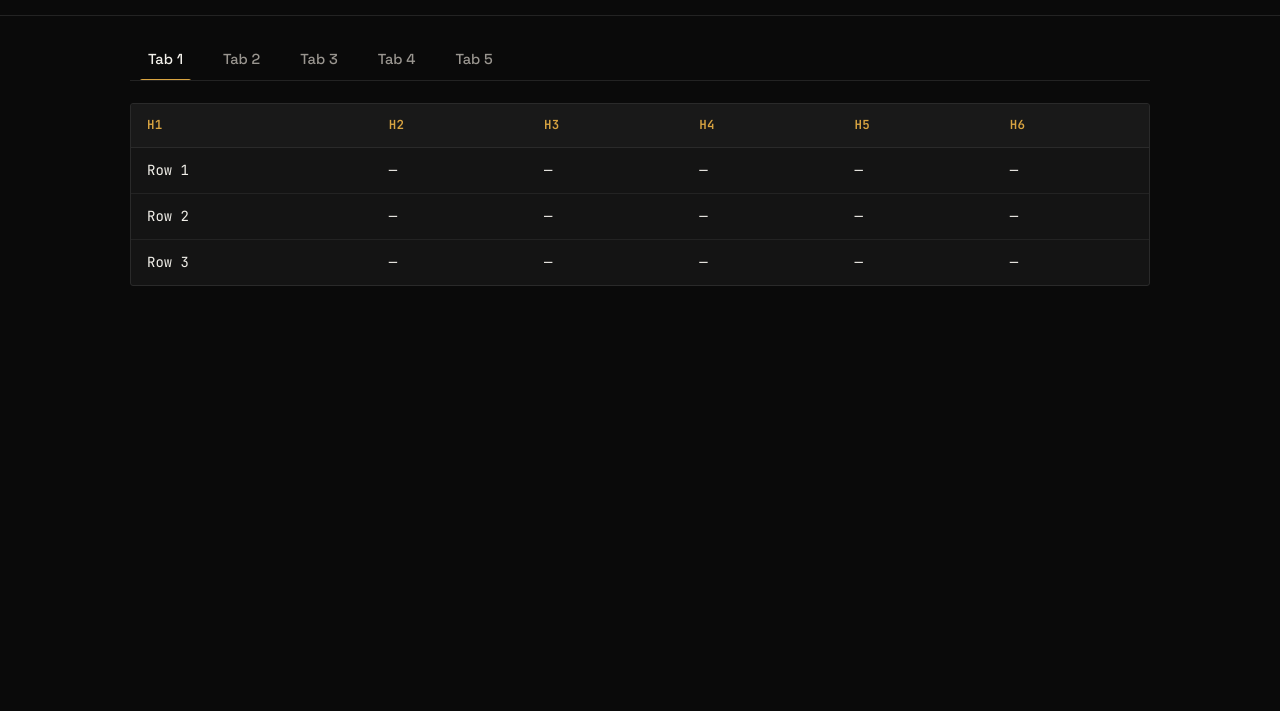
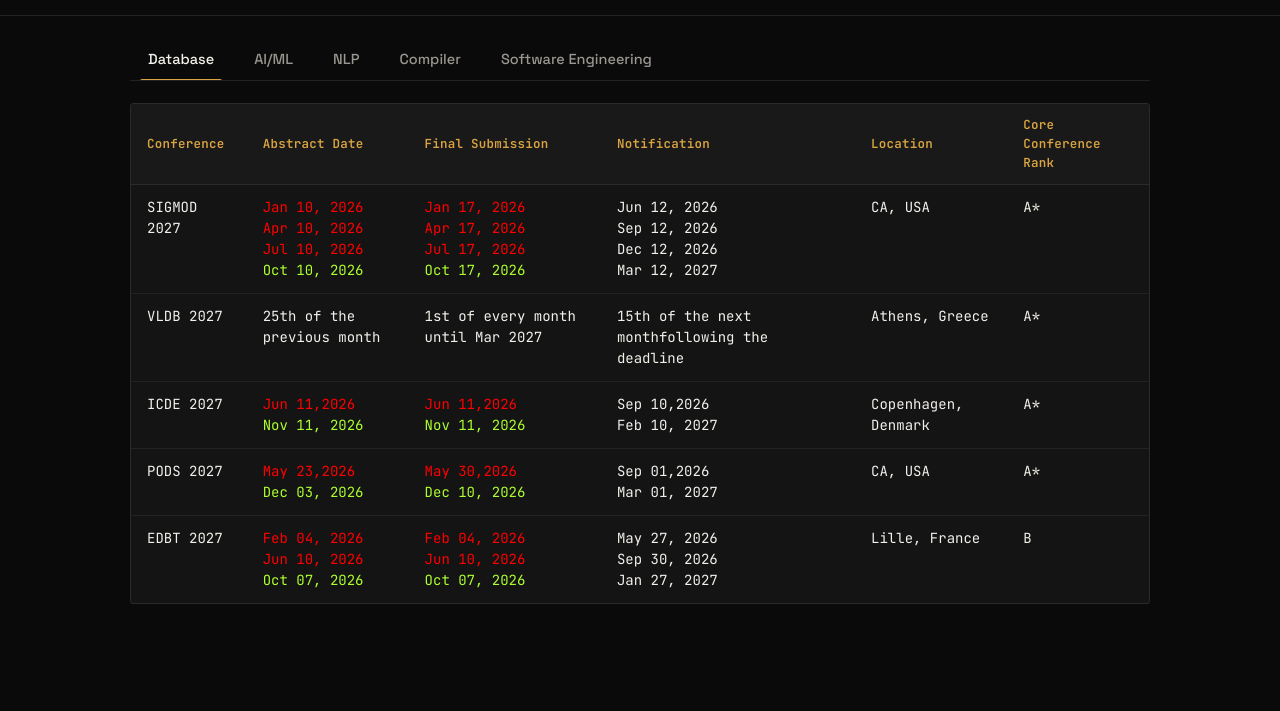
Before and after one commit to chatterjeesudip/cs-conferencedb, a plain HTML site: page index.html in a window 1280 px wide. Shown: the part 89-800 px from the top of the page. Drawn offline with Linux system fonts and the light colour scheme.

Commit message:
db conference list

```diff
--- a/index.html
+++ b/index.html
@@ -12,18 +12,18 @@
 <body>
 
 <header class="site-header">
-  <h1 class="site-title">Data Tables</h1>
+  <h1 class="site-title">Computer Science Conferences</h1>
 </header>
 
 <main>
 
   <!-- Tab controls -->
   <div class="tabs" role="tablist" aria-label="Table categories">
-    <button class="tab" role="tab" id="tab-btn-1" aria-controls="tab-1" aria-selected="true" data-tab="1">Tab 1</button>
-    <button class="tab" role="tab" id="tab-btn-2" aria-controls="tab-2" aria-selected="false" tabindex="-1" data-tab="2">Tab 2</button>
-    <button class="tab" role="tab" id="tab-btn-3" aria-controls="tab-3" aria-selected="false" tabindex="-1" data-tab="3">Tab 3</button>
-    <button class="tab" role="tab" id="tab-btn-4" aria-controls="tab-4" aria-selected="false" tabindex="-1" data-tab="4">Tab 4</button>
-    <button class="tab" role="tab" id="tab-btn-5" aria-controls="tab-5" aria-selected="false" tabindex="-1" data-tab="5">Tab 5</button>
+    <button class="tab" role="tab" id="tab-btn-1" aria-controls="tab-1" aria-selected="true" data-tab="1">Database</button>
+    <button class="tab" role="tab" id="tab-btn-2" aria-controls="tab-2" aria-selected="false" tabindex="-1" data-tab="2">AI/ML</button>
+    <button class="tab" role="tab" id="tab-btn-3" aria-controls="tab-3" aria-selected="false" tabindex="-1" data-tab="3">NLP</button>
+    <button class="tab" role="tab" id="tab-btn-4" aria-controls="tab-4" aria-selected="false" tabindex="-1" data-tab="4">Compiler</button>
+    <button class="tab" role="tab" id="tab-btn-5" aria-controls="tab-5" aria-selected="false" tabindex="-1" data-tab="5">Software Engineering</button>
   </div>
 
   <!-- Tab panels -->
@@ -36,33 +36,57 @@
       <table>
         <thead>
           <tr>
-            <th>H1</th><th>H2</th><th>H3</th><th>H4</th><th>H5</th><th>H6</th>
+            <th>Conference</th><th>Abstract Date</th><th>Final Submission</th><th>Notification</th><th>Location</th><th>Core Conference Rank</th>
           </tr>
         </thead>
         <tbody>
           <tr>
-            <td data-label="H1">Row 1</td>
-            <td data-label="H2">—</td>
-            <td data-label="H3">—</td>
-            <td data-label="H4">—</td>
-            <td data-label="H5">—</td>
-            <td data-label="H6">—</td>
+            <td data-label="H1">SIGMOD 2027</td>
+            <td data-label="H2"><span style="color: red;">Jan 10, 2026</span> <br> <span style="color: red;">Apr 10, 2026</span> <br> <span style="color: red;">Jul 10, 2026</span> <br> <span style="color: greenyellow;">Oct 10, 2026</span></td>
+            <td data-label="H3"><span style="color: red;">Jan 17, 2026</span> <br> <span style="color: red;">Apr 17, 2026</span> <br> <span style="color: red;">Jul 17, 2026</span> <br> <span style="color: greenyellow;">Oct 17, 2026</span></td>
+            <td data-label="H4">Jun 12, 2026 <br> Sep 12, 2026 <br> Dec 12, 2026 <br>  Mar 12, 2027</td>
+            <td data-label="H5">CA, USA</td>
+            <td data-label="H6">A*</td>
           </tr>
           <tr>
-            <td data-label="H1">Row 2</td>
-            <td data-label="H2">—</td>
-            <td data-label="H3">—</td>
-            <td data-label="H4">—</td>
-            <td data-label="H5">—</td>
-            <td data-label="H6">—</td>
+            <td data-label="H1">VLDB 2027</td>
+            <td data-label="H2">25th of the previous month</td>
+            <td data-label="H3">1st of every month until Mar 2027</td>
+            <td data-label="H4">15th of the next monthfollowing the deadline</td>
+            <td data-label="H5">Athens, Greece</td>
+            <td data-label="H6">A*</td>
           </tr>
           <tr>
-            <td data-label="H1">Row 3</td>
-            <td data-label="H2">—</td>
-            <td data-label="H3">—</td>
-            <td data-label="H4">—</td>
-            <td data-label="H5">—</td>
-            <td data-label="H6">—</td>
+            <td data-label="H1">ICDE 2027</td>
+            <td data-label="H2"><span style="color: red;">Jun 11,2026</span> <br> <span style="color: greenyellow;">Nov 11, 2026</span></td>
+            <td data-label="H3"><span style="color: red;">Jun 11,2026</span> <br> <span style="color: greenyellow;">Nov 11, 2026</span></td>
+            <td data-label="H4">Sep 10,2026 <br> Feb 10, 2027</td>
+            <td data-label="H5">Copenhagen, Denmark</td>
+            <td data-label="H6">A*</td>
+          </tr>
+          <tr>
+            <td data-label="H1">PODS 2027</td>
+            <td data-label="H2"><span style="color: red;">May 23,2026</span> <br> <span style="color: greenyellow;">Dec 03, 2026</span></td>
+            <td data-label="H3"><span style="color: red;">May 30,2026</span> <br> <span style="color: greenyellow;">Dec 10, 2026</span></td>
+            <td data-label="H4">Sep 01,2026 <br> Mar 01, 2027</td>
+            <td data-label="H5">CA, USA</td>
+            <td data-label="H6">A*</td>
+          </tr>
+          <!-- <tr>
+            <td data-label="H1">ICDT 2027</td>
+            <td data-label="H2"><span style="color: red;">Jun 11,2026</span> <br> <span style="color: greenyellow;">Nov 11, 2026</span></td>
+            <td data-label="H3"><span style="color: red;">Jun 11,2026</span> <br> <span style="color: greenyellow;">Nov 11, 2026</span></td>
+            <td data-label="H4">Sep 10,2026 <br> Feb 10, 2027</td>
+            <td data-label="H5">Copenhagen, Denmark</td>
+            <td data-label="H6">A*</td>
+          </tr> -->
+          <tr>
+            <td data-label="H1">EDBT 2027</td>
+            <td data-label="H2"><span style="color: red;">Feb 04, 2026</span> <br> <span style="color: red;">Jun 10, 2026</span> <br> <span style="color: greenyellow;">Oct 07, 2026</span></td>
+            <td data-label="H3"><span style="color: red;">Feb 04, 2026</span> <br> <span style="color: red;">Jun 10, 2026</span> <br> <span style="color: greenyellow;">Oct 07, 2026</span></td>
+            <td data-label="H4">May 27, 2026 <br> Sep 30, 2026 <br> Jan 27, 2027 </td>
+            <td data-label="H5">Lille, France</td>
+            <td data-label="H6">B</td>
           </tr>
         </tbody>
       </table>
@@ -74,7 +98,7 @@
       <table>
         <thead>
           <tr>
-            <th>H1</th><th>H2</th><th>H3</th><th>H4</th><th>H5</th><th>H6</th>
+            <th>Conference</th><th>Abstract Date</th><th>Final Submission</th><th>Notification</th><th>Location</th><th>Core Conference Rank</th>
           </tr>
         </thead>
         <tbody>
@@ -104,7 +128,7 @@
       <table>
         <thead>
           <tr>
-            <th>H1</th><th>H2</th><th>H3</th><th>H4</th><th>H5</th><th>H6</th>
+            <th>Conference</th><th>Abstract Date</th><th>Final Submission</th><th>Notification</th><th>Location</th><th>Core Conference Rank</th>
           </tr>
         </thead>
         <tbody>
@@ -134,7 +158,7 @@
       <table>
         <thead>
           <tr>
-            <th>H1</th><th>H2</th><th>H3</th><th>H4</th><th>H5</th><th>H6</th>
+            <th>Conference</th><th>Abstract Date</th><th>Final Submission</th><th>Notification</th><th>Location</th><th>Core Conference Rank</th>
           </tr>
         </thead>
         <tbody>
@@ -164,7 +188,7 @@
       <table>
         <thead>
           <tr>
-            <th>H1</th><th>H2</th><th>H3</th><th>H4</th><th>H5</th><th>H6</th>
+            <th>Conference</th><th>Abstract Date</th><th>Final Submission</th><th>Notification</th><th>Location</th><th>Core Conference Rank</th>
           </tr>
         </thead>
         <tbody>
```
